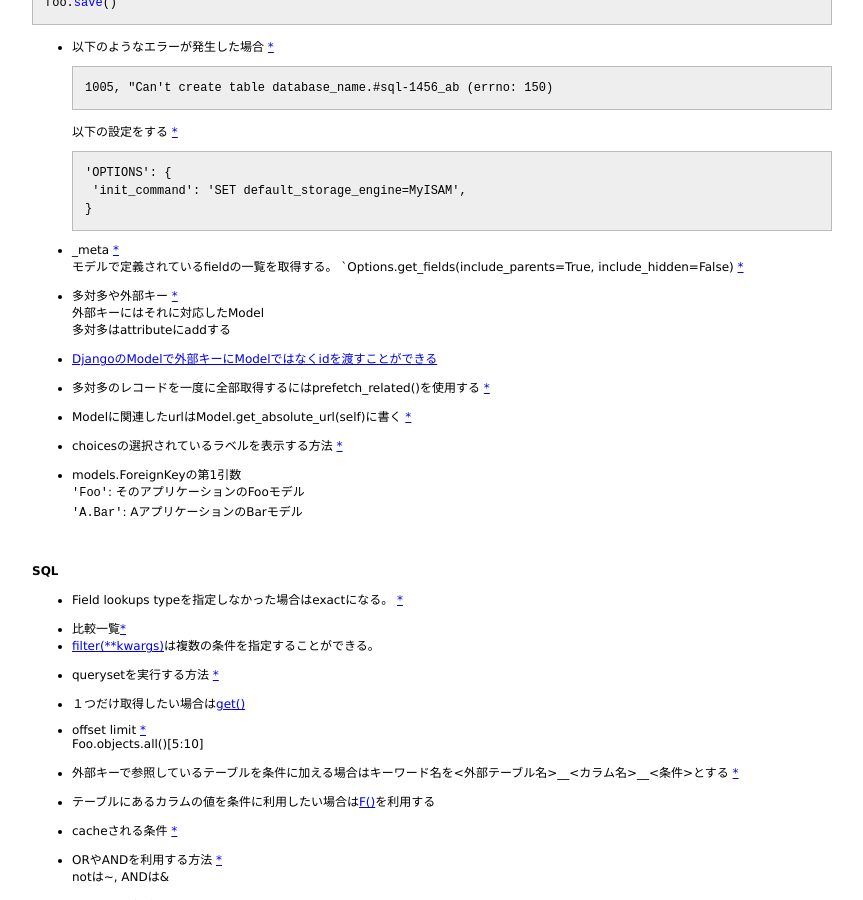
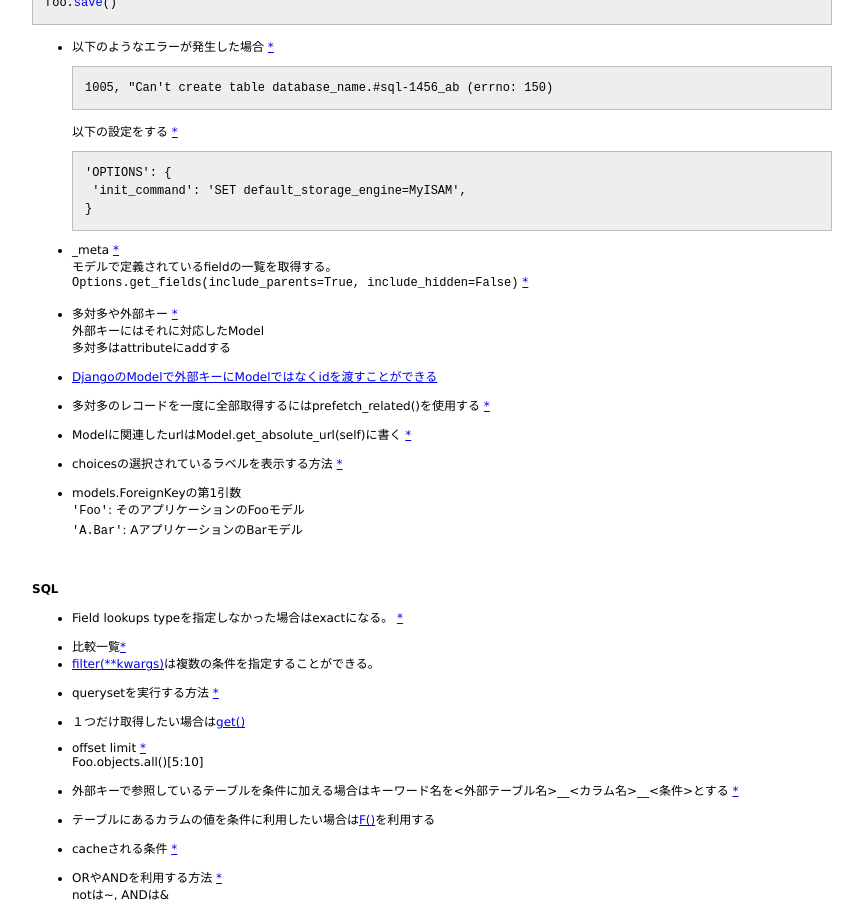
Before and after one commit to 38elements/38elements.github.com, a Jekyll site: the page built from _posts/2014-11-29-django-model.md, in a window 1280 px wide and 900 px high, scrolled down 682 px. Shown: the whole window, without its empty margins (208-1071 px from the left). Built offline with Jekyll 4.4.1, drawn with Linux system fonts in a browser that asks for light colours.

````diff
--- a/_posts/2014-11-29-django-model.md
+++ b/_posts/2014-11-29-django-model.md
@@ -57,7 +57,7 @@ foo.save()
 ```
 * _meta [\*](https://docs.djangoproject.com/es/stable/ref/models/meta/)
   モデルで定義されているfieldの一覧を取得する。
-`Options.get_fields(include_parents=True, include_hidden=False) [\*](https://docs.djangoproject.com/es/stable/ref/models/meta/#django.db.models.options.Options.get_fields)
+`Options.get_fields(include_parents=True, include_hidden=False)` [\*](https://docs.djangoproject.com/es/stable/ref/models/meta/#django.db.models.options.Options.get_fields)
 
 * 多対多や外部キー [\*](https://docs.djangoproject.com/en/stable/topics/db/queries/#saving-foreignkey-and-manytomanyfield-fields)
 外部キーにはそれに対応したModel
````
